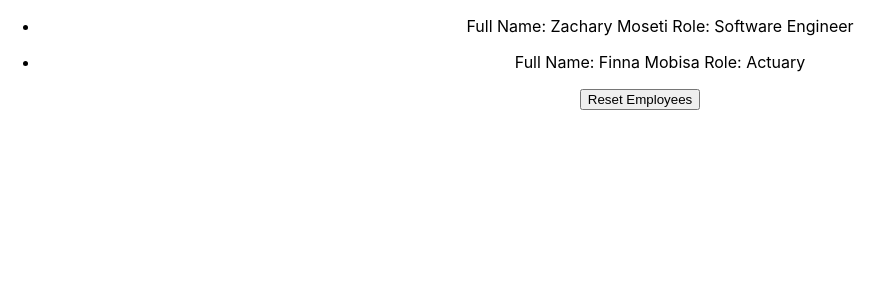
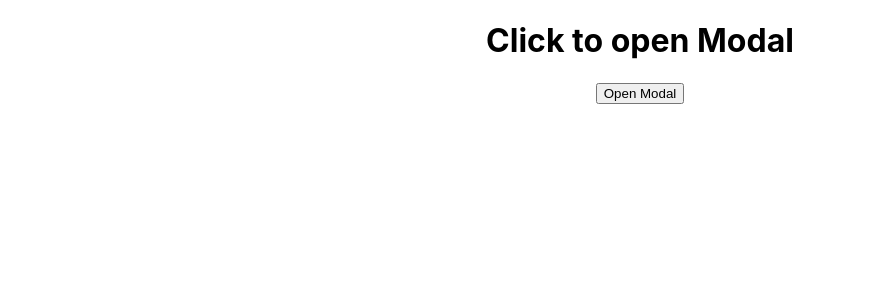
Before and after one commit to ZachyDev/Deep-Dive-ReactJS, a React (Create React App) app in the folder app/: page / in a window 1280 px wide. Shown: the top 300 px of the page, without its empty margins (0-894 px from the left). Built offline with nearby package versions, Linux system fonts and the light colour scheme.

Commit message:
created a modal component

```diff
--- a/app/src/App.js
+++ b/app/src/App.js
@@ -1,13 +1,10 @@
 import './App.css';
-import StaffContextProvider from './contexts/StaffContext';
-import Staff from './components/Staff';
+import Modal from './components/Portals/Modal';
 
 function App() {
   return (
     <div className="App">
-     <StaffContextProvider>
-      <Staff />
-     </StaffContextProvider>
+      <Modal />
     </div>
   );
 }
--- /dev/null
+++ b/app/src/components/Portals/Modal.js
@@ -0,0 +1,18 @@
+import React, {useState} from 'react'
+
+function Modal() {
+  const [show,setShow] = useState(false)
+
+  const toogleModel = () => {
+    setShow(show => !show)
+  }
+  return (
+    <div>
+        <h1>Click to open Modal</h1>
+        <button onClick={toogleModel}>Open Modal</button>
+        {show && <h1>Modal will display here</h1>}
+    </div>
+  )
+}
+
+export default Modal
```
